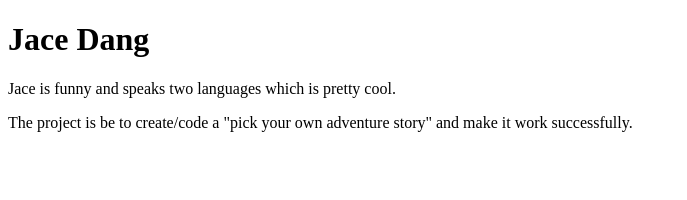
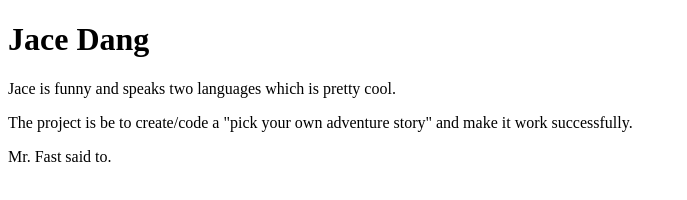
Before and after one commit to Osias-Sicklas/practice-assignment, a plain HTML site: page index.html in a window 1280 px wide. Shown: the whole page, without its empty margins (0-687 px from the left). Drawn offline with Linux system fonts and the light colour scheme.

Commit message:
so I must.

```diff
--- a/index.html
+++ b/index.html
@@ -11,6 +11,6 @@
     <p>Jace is funny and speaks two languages which is pretty cool. </p>
     <p>The project is be to create/code a "pick your own adventure story"
          and make it work successfully.</p>
-
+         <p>Mr. Fast said to.</p>
 </body>
 </html>
```
